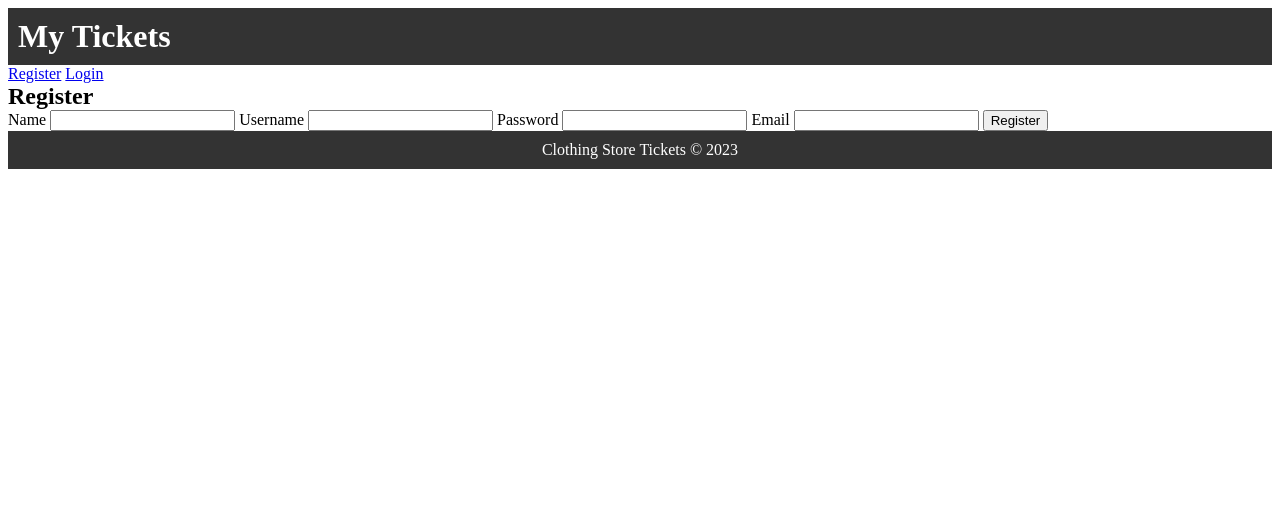
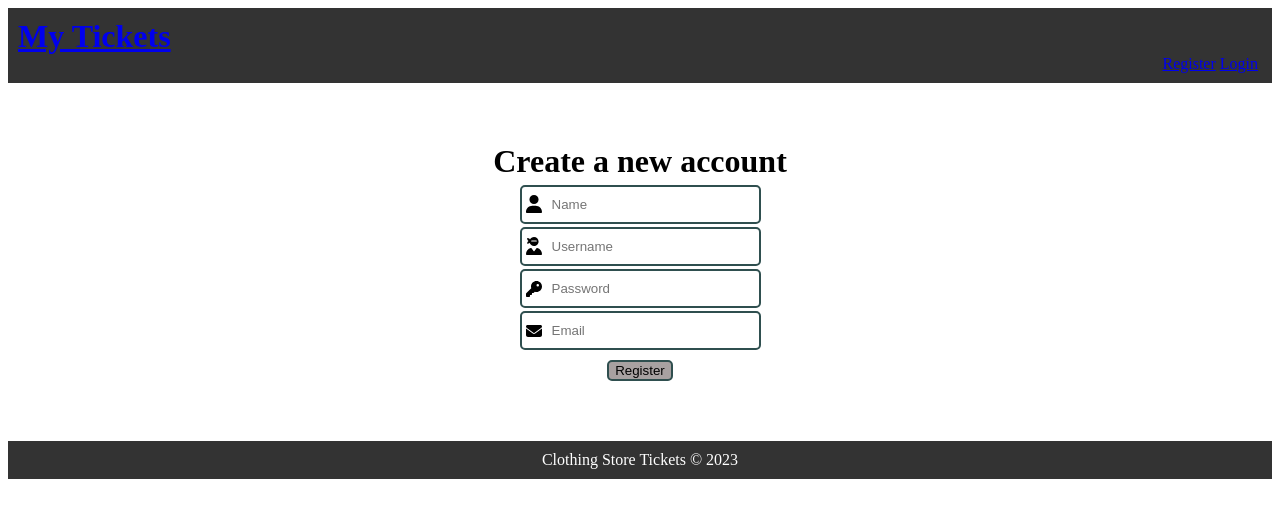
Before and after one commit to FEUP-LTW-2023/project-ltw10g02, a PHP site: page /pages/register.php in a window 1280 px wide. Shown: the top 518 px of the page. Run offline with PHP 8.4, Linux system fonts and the light colour scheme; data that the repository does not hold is empty.

Commit message:
Basic css forms

```diff
--- a/actions/action_login.php
+++ b/actions/action_login.php
@@ -13,7 +13,7 @@
     if ($user){
         $session->setId($user->getId());
         $session->setName($user->getName());
-        header('Location:' . $_SERVER['HTTP_REFERER']);         // redirect to the page we came from
+        header('Location: ../index.php');
     }
     else{
         header('Location:' . $_SERVER['HTTP_REFERER']);
--- /dev/null
+++ b/css/form.css
@@ -0,0 +1,61 @@
+
+section {
+    display: flex;
+    flex-direction: column;
+    align-items: center;
+    justify-content: center;
+    margin: 60px auto;
+}
+
+section > h1{
+    font-size: 2em;
+    padding-bottom: 5px;
+}
+
+
+section > form > button{
+    display: block;
+    margin: 10px auto 0px auto;
+    background-color: rgb(168, 161, 161);
+    border: 2px solid darkslategray;
+    border-radius: 5px; /* Adicione bordas arredondadas ao input */
+}
+
+section > form > input{
+    margin-bottom: 3px;
+    display: flex;
+    padding: 10px 30px; /* Adicione um preenchimento para melhorar a aparência do input */
+    border: 2px solid darkslategray;
+    border-radius: 5px; /* Adicione bordas arredondadas ao input */
+}
+
+input, #icon-menu-user {
+    background-repeat: no-repeat;
+    background-size: 16px;
+    background-position: 4px;
+}
+
+input[name = "name"], input[name = "login"] {
+    background-image: url('../images/icons/user-solid.svg');
+}
+
+input[name = "username"] {
+    background-image: url('../images/icons/user-ninja-solid.svg');
+}
+
+input[name = "password"] {
+    background-image: url('../images/icons/key-solid.svg');
+}
+
+input[name = "email"] {
+    background-image: url('../images/icons/envelope-solid.svg');
+}
+
+#icon-menu-user {
+    display: inline-block;
+    background-size: 28px 28px;
+    width: 40px;
+    height: 28px;
+    margin-top: 10px;
+    background-image: url('../images/icons/circle-user-solid.svg');
+}
--- a/css/style.css
+++ b/css/style.css
@@ -39,3 +39,12 @@ header {
   padding: 10px;
   text-align: center;
 }
+
+#signup {
+  display: flex;
+  justify-content: right;
+}
+
+#signup a{
+  margin-right: 4px;
+}
--- a/templates/common.tpl.php
+++ b/templates/common.tpl.php
@@ -9,13 +9,15 @@
     <meta charset="utf-8">
     <meta name="viewport" content="width=device-width, initial-scale=1.0">
     <link rel="stylesheet" href="../css/style.css">
+    <link rel="stylesheet" href="../css/form.css">
   </head>
   <body>
     <header>
-        <h1>My Tickets</header>
+        <h1><a href="../index.php">My Tickets</a></h1>
 
         <div id="signup">
           <?php if($session->isLoggedIn()): ?>
+            <a href="../pages/profile.php"><span id = "icon-menu-user"></span></a>
             <a href="../actions/action_logout.php">Logout</a>
           <?php else: ?>
             <a href="../pages/register.php">Register</a>
@@ -40,12 +42,8 @@
   <section id="login">
     <h1>Login</h1>
     <form>
-      <label>
-        Username/Email <input type="text" name="login">
-      </label>
-      <label>
-        Password <input type="password" name="password">
-      </label>
+      <input type="text" name="login" placeholder="Username/Email">
+      <input type="password" name="password" placeholder="Password">
       <button formaction= '/../actions/action_login.php' formmethod="post">Login</button>
     </form>
   </section>
@@ -53,24 +51,18 @@
 
 <?php function drawRegisterForm(Session $session){ ?>
   <section id="register">
-      <h1>Register</h1>
+    <h1>Create a new account</h1>
     <form>
-        <label>
-          Name <input type="text" name="name" pattern="[A-Za-zÀ-ú ]+" title = "Only letters" value="<?= $session->getMessages()[1]['text'] ?>" required>
-        </label>
-        <label>
-          Username <input type="text" name="username"  value="<?= $session->getMessages()[2]['text'] ?>"required>
-        </label>
-        <label>
-          Password <input type="password" name="password" required>
-        </label>
-        <label>
-          Email <input type="email" name="email" value="<?= $session->getMessages()[3]['text'] ?>" required>
-        </label>
-        <button formaction= '/../actions/action_register.php' formmethod="post">Register</button>
+      <input type="text" name="name" pattern="[A-Za-zÀ-ú ]+" title="Only letters" value="<?= $session->getMessages()[1]['text'] ?>" placeholder="Name" required>
+      <input type="text" name="username" value="<?= $session->getMessages()[2]['text'] ?>" placeholder="Username" required>
+      <input type="password" name="password" placeholder="Password" required>
+      <input type="email" name="email" value="<?= $session->getMessages()[3]['text'] ?>" placeholder="Email" required>
+      <button formaction="/../actions/action_register.php" formmethod="post">Register</button>
     </form>
     <?php if ($session->getMessages()[0]['type'] === 'error'): ?>
+      <span class="error">
         <p><?= $session->getMessages()[0]['text'] ?></p>
+      </span>
     <?php endif; ?>
   </section>
 <?php } ?>
```
Also changed, not shown: images/icons/circle-user-solid.svg (added), images/icons/envelope-solid.svg (added), images/icons/key-solid.svg (added), images/icons/user-ninja-solid.svg (added), images/icons/user-solid.svg (added). Lines whose indentation alone changed are shown as unchanged.
